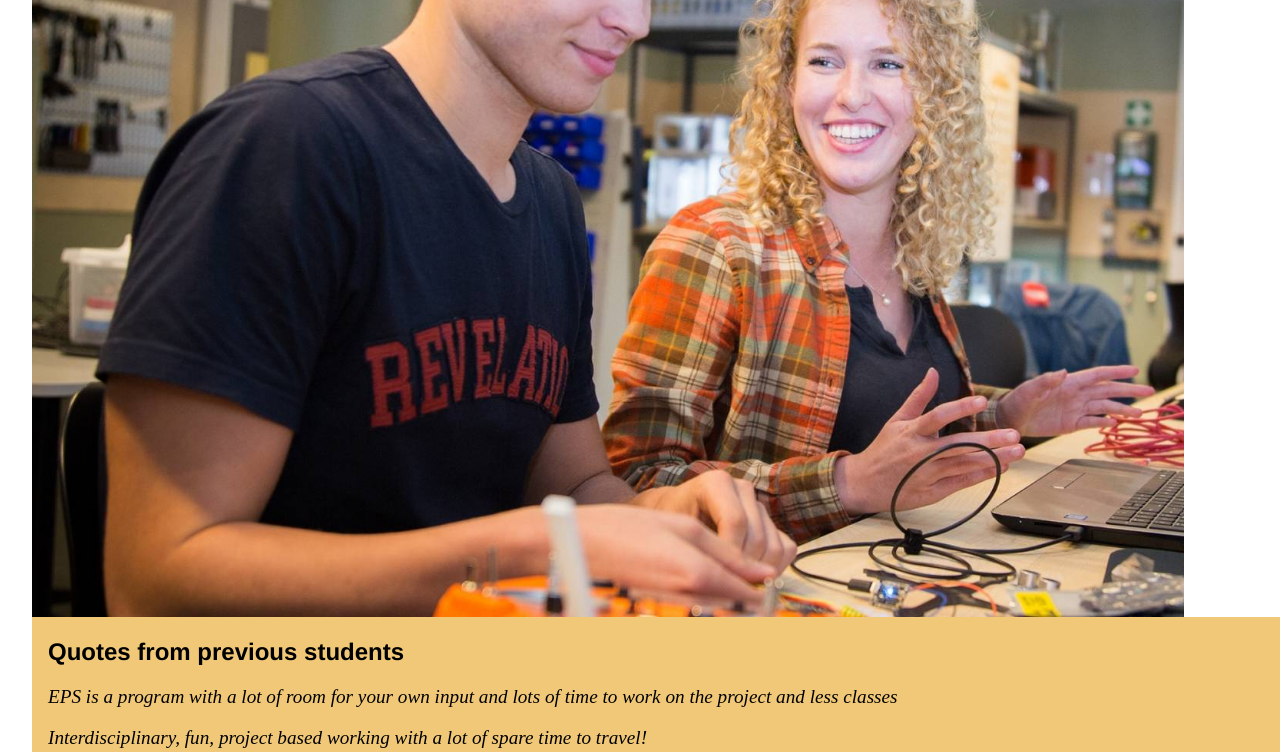
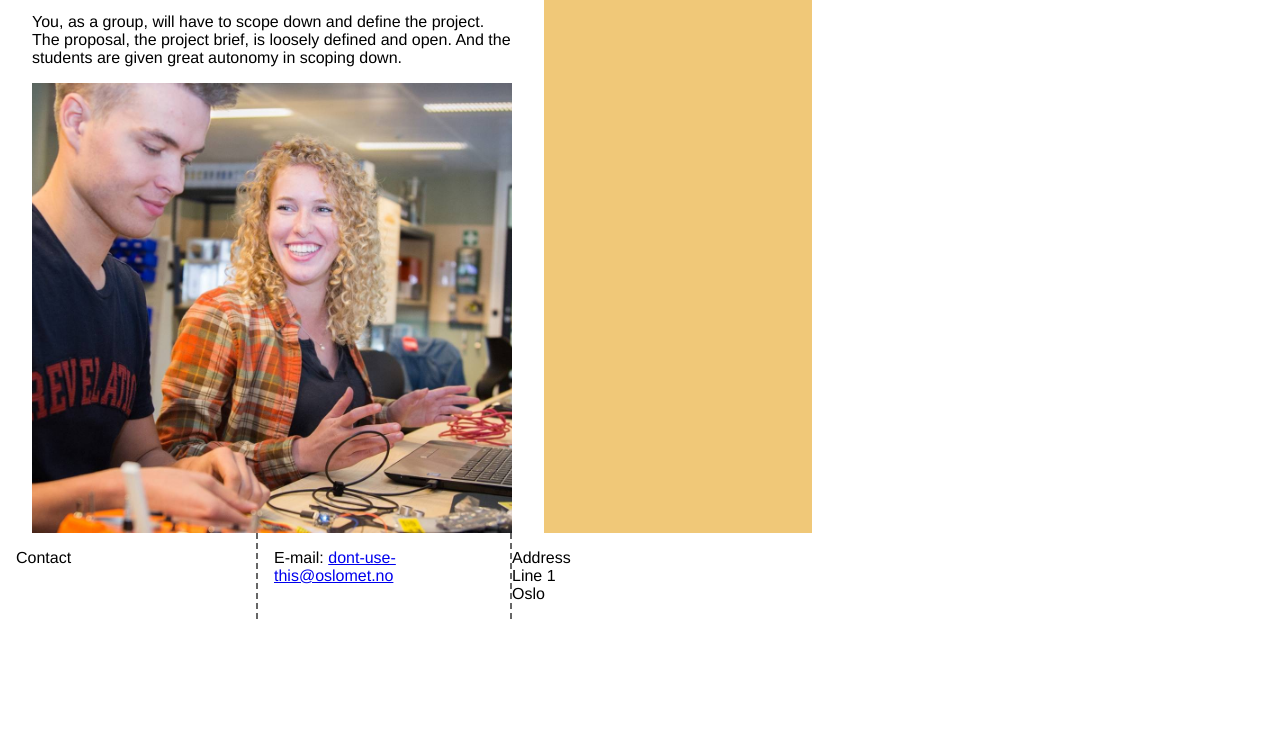
Before and after one commit to natml-dev/practiceHamburgerMenu, a plain HTML site: page index.html in a window 1280 px wide. Shown: the part 729-1481 px from the top of the page. After the commit the page ends 1348 px from the top, so only its background shows below. Drawn offline with Linux system fonts and the light colour scheme.

Commit message:
add responsive @media for grid layout

```diff
--- a/css/style.css
+++ b/css/style.css
@@ -31,13 +31,70 @@ aside {
 }
 
 /* Big photo block */
-.secondbox {
-  background-image: url("../images/makerspace.jpg");
-  background-size: cover;
-  width: 90vw;
-  height: 60vw;
+
+/** GRID**/
+@media (max-width: 839px) {
+    .secondbox {
+        background-image: url("../images/makerspace.jpg");
+        background-size: cover;
+        width: 90vw;
+        height: 60vw;
+    }
+    /* Footer boxes */
+    footer > div {
+        margin-left: 2rem;
+        margin-bottom: 0.4rem;
+        padding: 0.4rem;
+        border-style: dashed;
+        font-size: smaller;
+    }
 }
+@media (min-width: 840px) {
+    .gridcontainer {
+        display: grid;
+        grid-template-columns: minmax(500px, 40vw) minmax(300px, 20vw) auto;
+        grid-template-rows: minmax(100px, auto);
+    }
+    .mainbox {
+        grid-column:1/2;
+        grid-row: 1;
+    }
+    .secondbox {
+        grid-column:1/2;
+        grid-row: 2;
+        background-image: url("../images/makerspace.jpg");
+        background-size: cover;
+        background-position: center;
+        height: 40vw;
+        max-height: 450px;
+    }
+    aside {
+        grid-column: 2 / 3;
+        grid-row: 1;
+    }
+    footer {
+        display: grid;
+        grid-template-columns: minmax(200px, 20vw) minmax(200px, 20vw) minmax(200px, 20vw) auto;
 
+    }
+    .footerleft {
+        grid-column: 1 / 2;
+        grid-row: 3;
+        padding-left: 1rem;
+    }
+    .footermiddle {
+        grid-column: 2 / 3;
+        grid-row: 3;
+        border-left: 2px dashed #666666;
+        border-right: 2px dashed #666666;
+        padding-left: 1rem;
+    }
+    .footerright {
+        grid-column: 3 / 4;
+        grid-row: 3;
+
+    }
+}
 /* Type tweaks */
 h1 {
   font-family: "Gill Sans", "Gill Sans MT", Calibri, "Trebuchet MS", sans-serif;
@@ -56,14 +113,7 @@ aside > p {
   font-size: larger;
 }
 
-/* Footer boxes */
-footer > div {
-  margin-left: 2rem;
-  margin-bottom: 0.4rem;
-  padding: 0.4rem;
-  border-style: dashed;
-  font-size: smaller;
-}
+
 
 /* =========================
    Hamburger menu (checkbox)
@@ -118,7 +168,7 @@ footer > div {
 
   /* Hide items by default */
   .menu li {
-    height: 0px;
+    height: 0;
     overflow: hidden;
     transition: height 0.2s ease;
   }
```
Also changed, not shown: index.html (+2 -2 lines).
